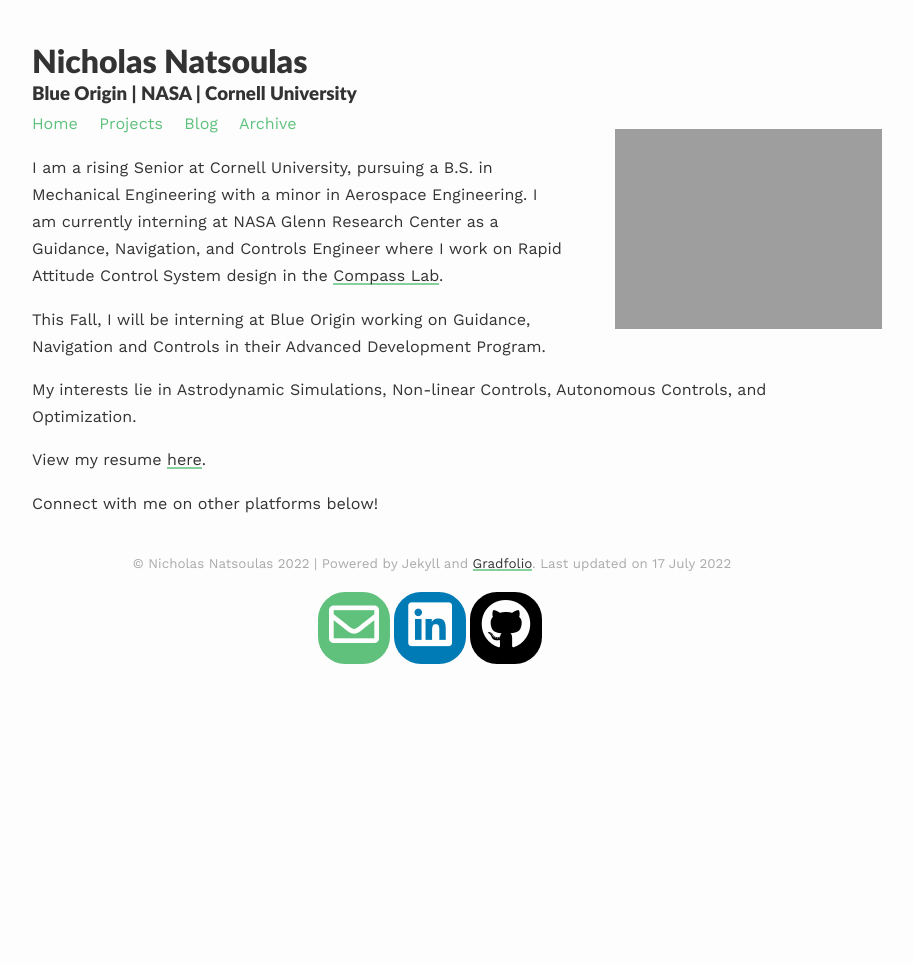
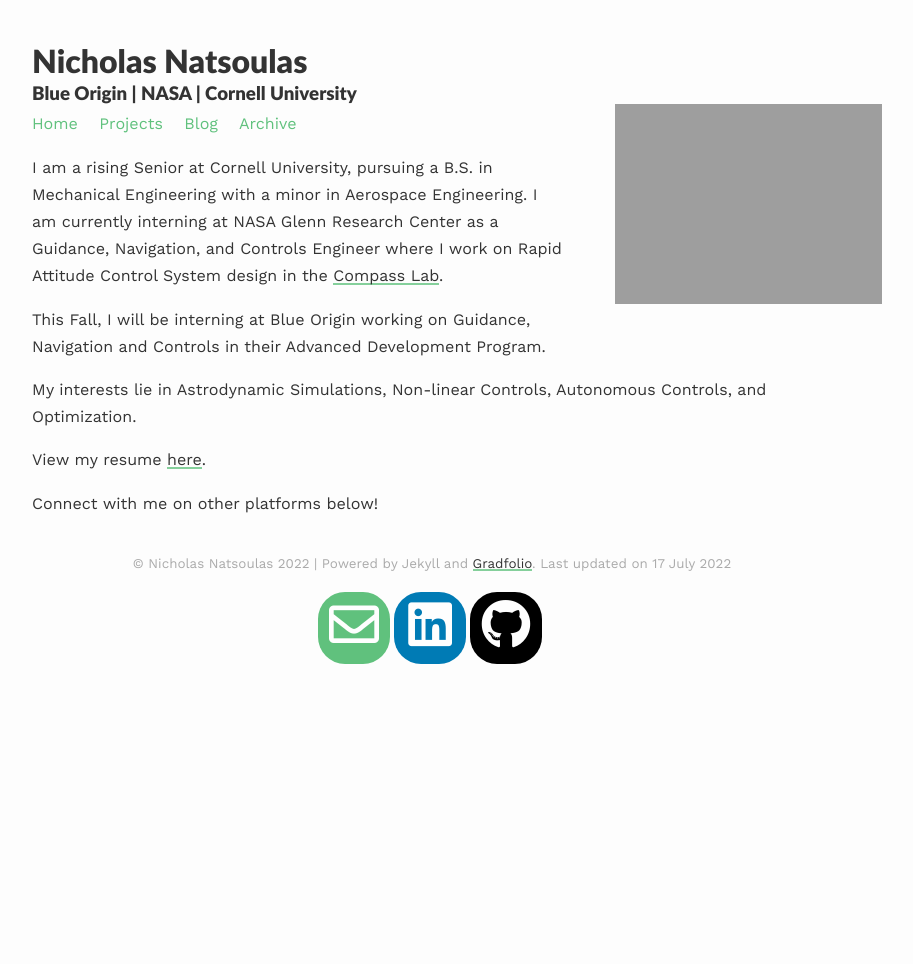
Before and after one commit to Natsoulas/Natsoulas, a Jekyll site: the page built from index.md, in a window 1280 px wide. Shown: the whole page, without its empty margins (208-1121 px from the left). Built offline with Jekyll 4.4.1, drawn with Linux system fonts in a browser that asks for light colours; nearby versions of some CDN libraries.

Commit message:
image fixing

```diff
--- a/assets/css/_sass/style.scss
+++ b/assets/css/_sass/style.scss
@@ -76,8 +76,9 @@ figure {
 }
 
 img {
-  max-width: 100%;
-  transform: translate(50px,-25px);
+  max-height: 80%;
+  max-width: 80%;
+  transform: translate(50px,-50px);
 }
 
 pre,
```
